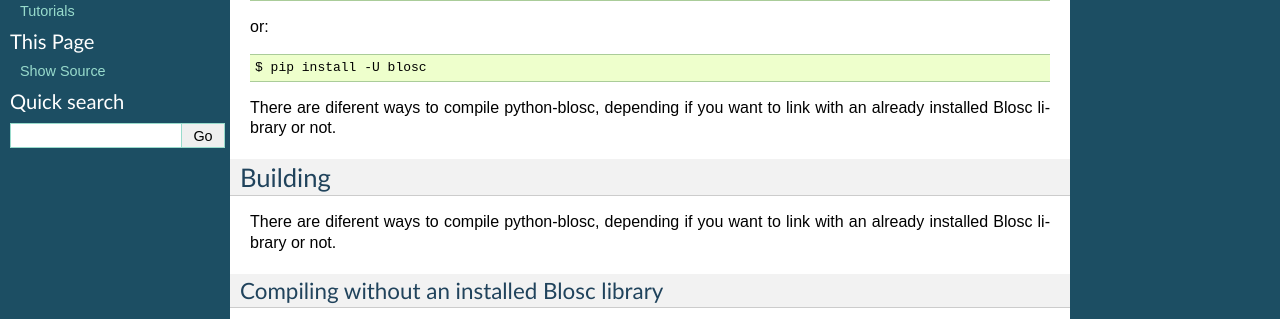
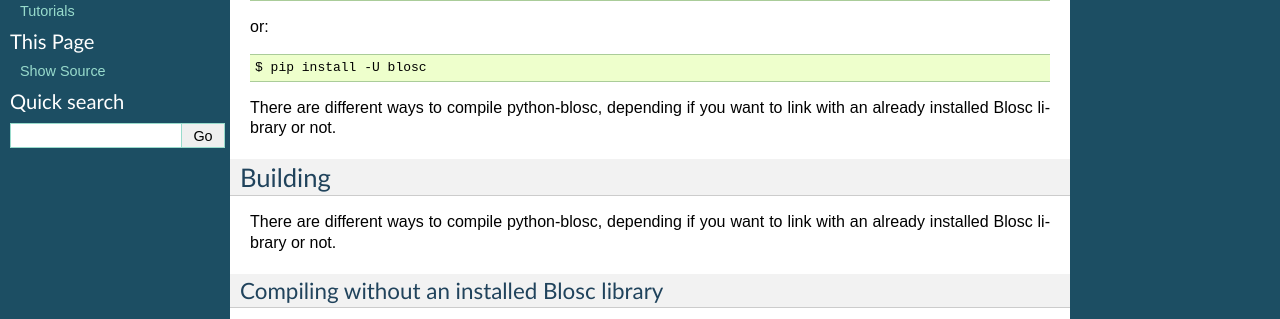
Before and after one commit to Blosc/python-blosc, a Sphinx documentation site: the page built from doc/install.rst, in a window 1280 px wide. Shown: the part 385-704 px from the top of the page. Built offline with Sphinx 7.4.7, drawn with Linux system fonts in a browser that asks for light colours.

Commit message:
fix typo

```diff
--- a/doc/install.rst
+++ b/doc/install.rst
@@ -24,13 +24,13 @@ or::
   $ pip install -U blosc
 
 
-There are diferent ways to compile python-blosc, depending if you want
+There are different ways to compile python-blosc, depending if you want
 to link with an already installed Blosc library or not.
 
 Building
 ========
 
-There are diferent ways to compile python-blosc, depending if you want
+There are different ways to compile python-blosc, depending if you want
 to link with an already installed Blosc library or not.
 
 Compiling without an installed Blosc library
```
